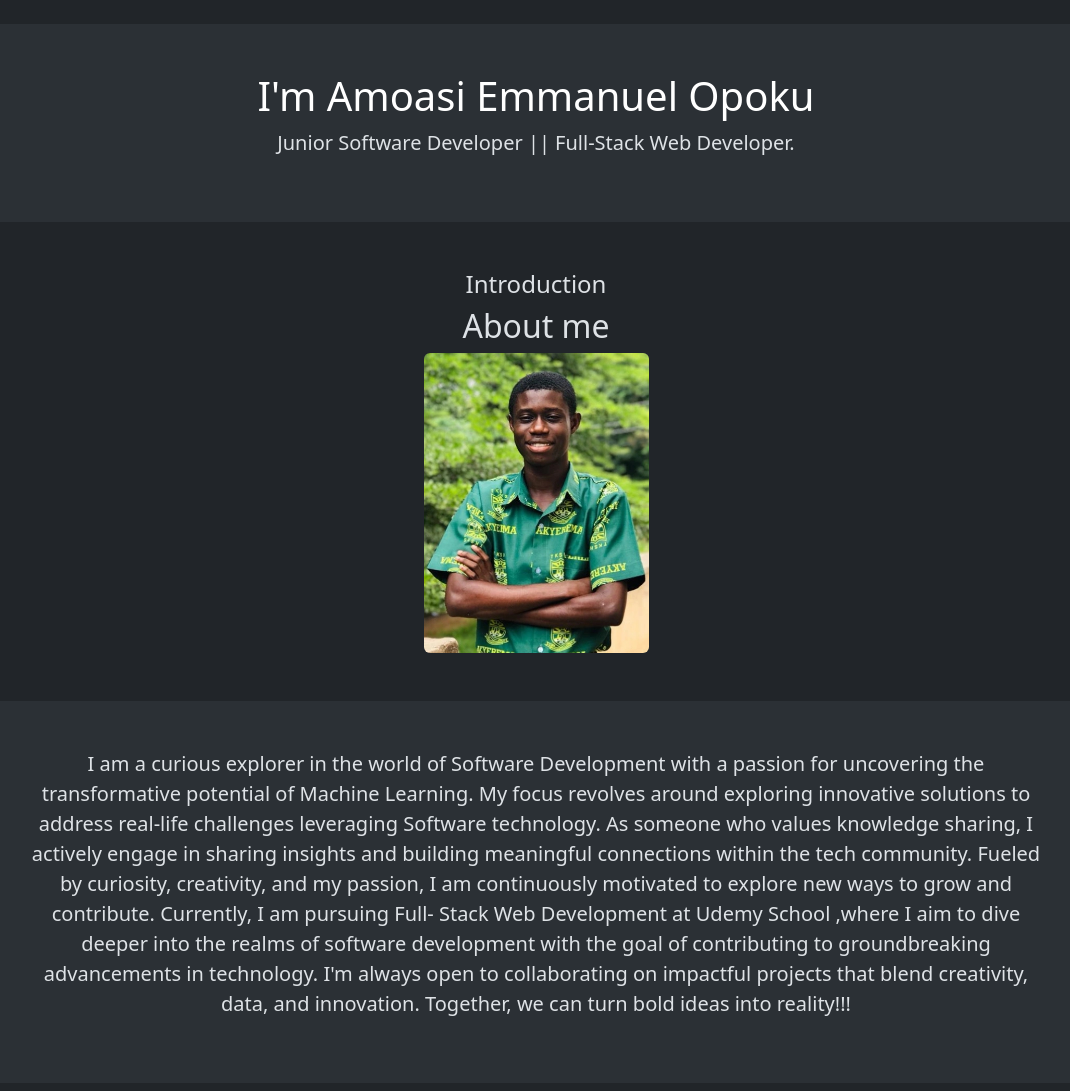
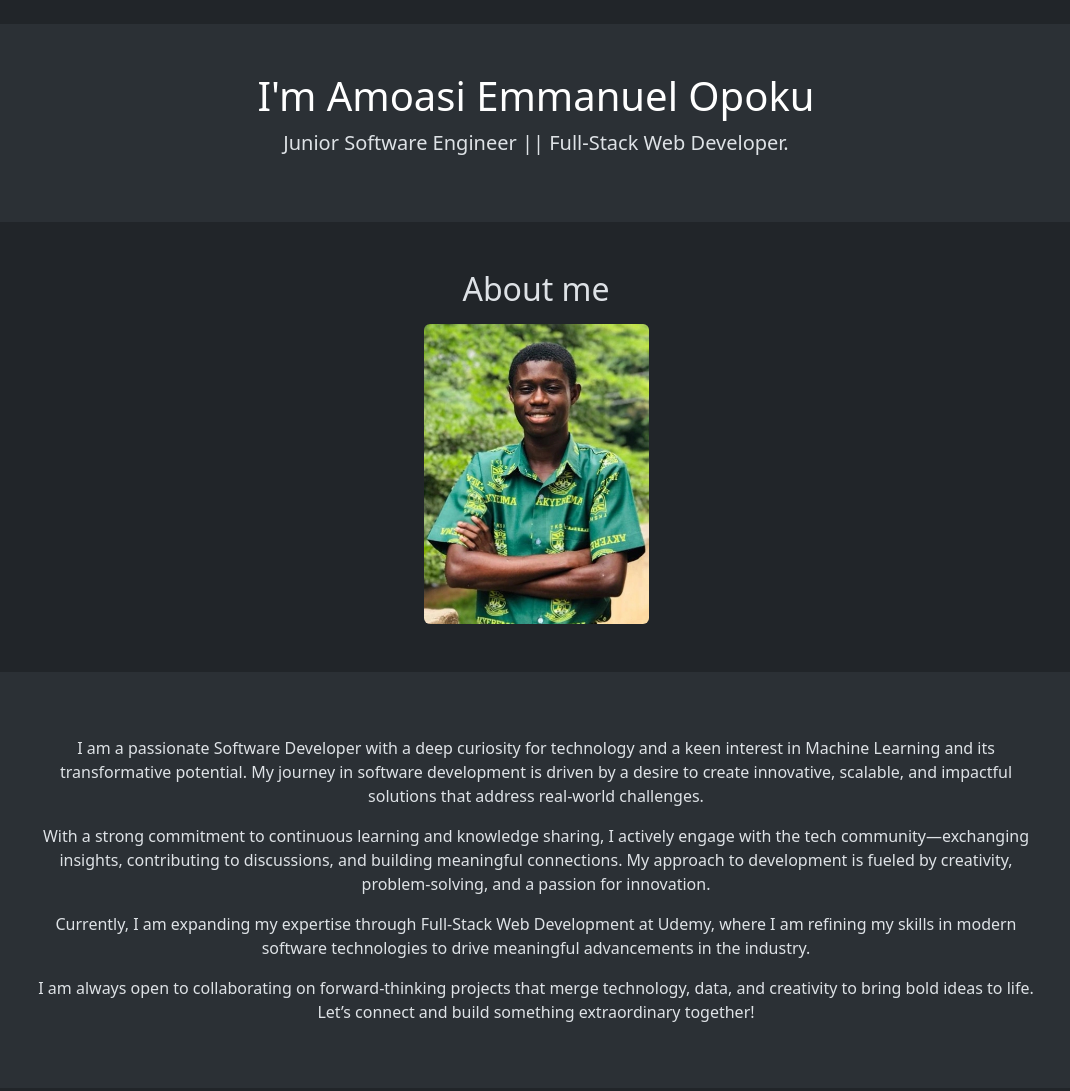
Before and after one commit to amoesiemmanuel/profile, a plain HTML site: page index.html in a window 1280 px wide. Shown: the part 80-1171 px from the top of the page, without its empty margins (104-1174 px from the left). Drawn offline with nearby package versions, Linux system fonts and the light colour scheme.

Commit message:
Update index.html

```diff
--- a/index.html
+++ b/index.html
@@ -39,23 +39,30 @@
     <div class="p-5 text-center bg-body-tertiary rounded-3">
       <h1 class="text-body-emphasis">I'm Amoasi Emmanuel Opoku</h1>
       <p class="lead">
-        Junior Software Developer || Full-Stack Web Developer.
+        Junior Software Engineer || Full-Stack Web Developer.
       </p>
     </div>
   </div>
 
   <div id="about" class="w-full px-[12%] py-10 scroll-mt-20" style="opacity: 1;">
 
-    <h4 class="text-center mb-2 text-lg font-Ovo" style="opacity: 1; transform: none;"> Introduction </h4>
+    <h4 class="text-center mb-2 text-lg font-Ovo" style="opacity: 1; transform: none;"></h4>
 
-    <h2 class="text-center text-5xl font-Ovo" style="opacity: 1; transform: none;"> About me </h2>
+    <h2 class="text-center text-5xl font-Ovo" style="opacity: 1; transform: none;"> <p> About me </p>  </h2>
 
     <img src="image.png" class="rounded mx-auto d-block" alt="image" height="300px">
 
 
     <div class="container my-5">
       <div class="p-5 text-center bg-body-tertiary rounded-3">
-        <p class="lead">I am a curious explorer in the world of Software Development with a passion for uncovering the transformative potential of Machine Learning. My focus revolves around exploring innovative solutions to address real-life challenges leveraging Software technology. As someone who values knowledge sharing, I actively engage in sharing insights and building meaningful connections within the tech community. Fueled by curiosity, creativity, and my passion, I am continuously motivated to explore new ways to grow and contribute. Currently, I am pursuing Full- Stack Web Development at Udemy School ,where I aim to dive deeper into the realms of software development with the goal of contributing to groundbreaking advancements in technology. I'm always open to collaborating on impactful projects that blend creativity, data, and innovation. Together, we can turn bold ideas into reality!!!</p>
+        <p class="lead"> <p> I am a passionate Software Developer with a deep curiosity for technology and a keen interest in Machine Learning and its transformative potential. My journey in software development is driven by a desire to create innovative, scalable, and impactful solutions that address real-world challenges.</p>
+
+         <p> With a strong commitment to continuous learning and knowledge sharing, I actively engage with the tech community—exchanging insights, contributing to discussions, and building meaningful connections. My approach to development is fueled by creativity, problem-solving, and a passion for innovation.</p>
+
+         <p> Currently, I am expanding my expertise through Full-Stack Web Development at Udemy, where I am refining my skills in modern software technologies to drive meaningful advancements in the industry.</p>
+
+          I am always open to collaborating on forward-thinking projects that merge technology, data, and creativity to bring bold ideas to life. Let’s connect and build something extraordinary together!
+      </p>
       </div>
     </div>
 
```
